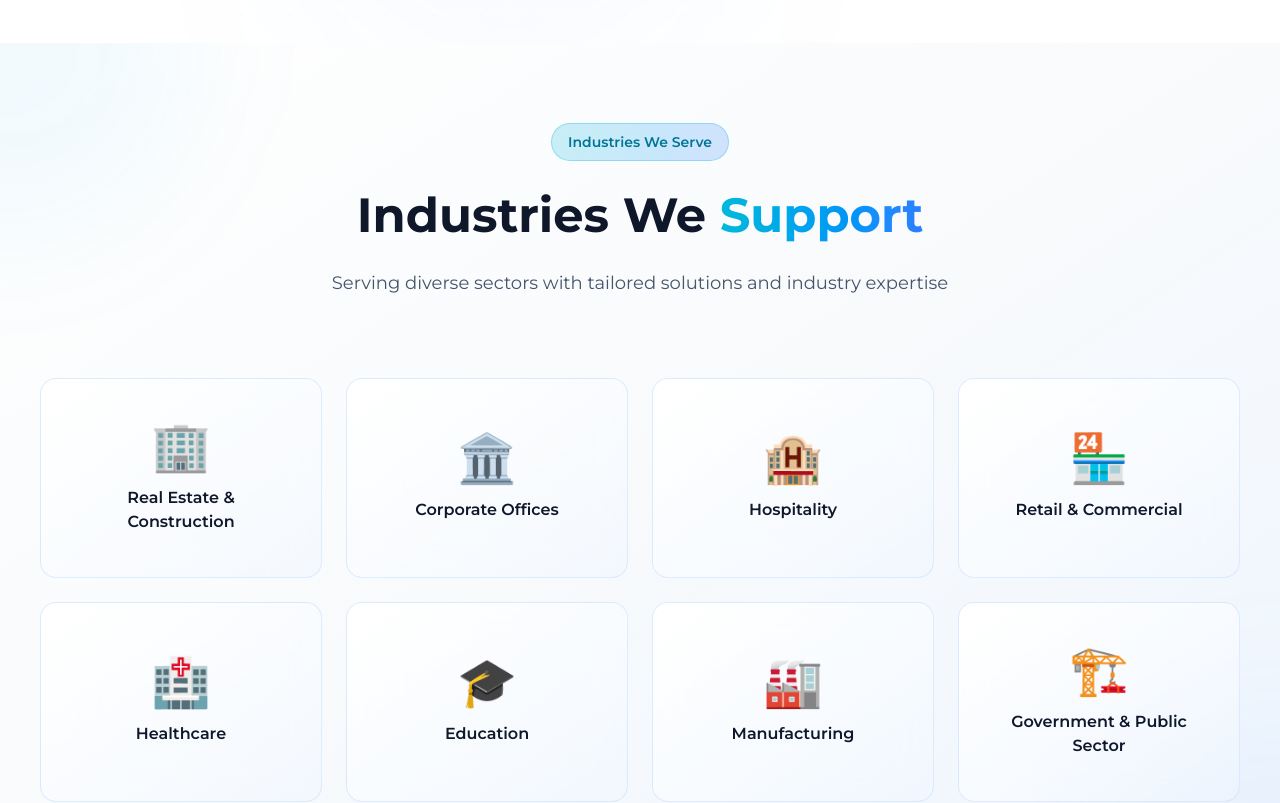
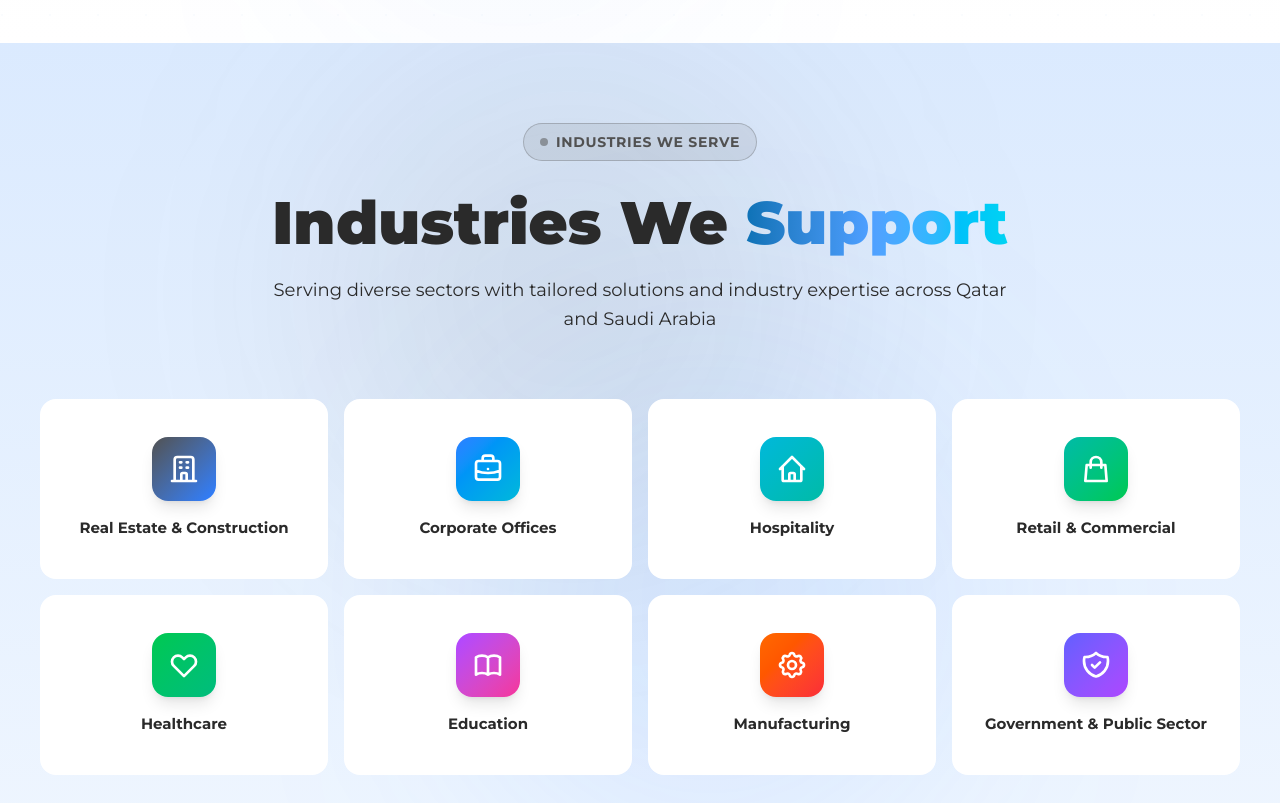
Before and after one commit to akmmubashir/al-qasas-group-web, a Next.js app: page /home in a window 1280 px wide. Shown: the part 4200-5003 px from the top of the page. Built offline with nearby package versions, Linux system fonts and the light colour scheme.

Commit message:
Industries We Support implemented

```diff
--- a/app/home/components/industriesSection.tsx
+++ b/app/home/components/industriesSection.tsx
@@ -9,42 +9,167 @@ const industries = [
   {
     id: 1,
     name: "Real Estate & Construction",
-    icon: "🏢",
+    gradient: "from-[#515151] to-blue-500",
+    icon: (
+      <svg
+        className="w-8 h-8"
+        fill="none"
+        viewBox="0 0 24 24"
+        stroke="currentColor"
+        strokeWidth={2}
+      >
+        <path
+          strokeLinecap="round"
+          strokeLinejoin="round"
+          d="M19 21V5a2 2 0 00-2-2H7a2 2 0 00-2 2v16m14 0h2m-2 0h-5m-9 0H3m2 0h5M9 7h1m-1 4h1m4-4h1m-1 4h1m-5 10v-5a1 1 0 011-1h2a1 1 0 011 1v5m-4 0h4"
+        />
+      </svg>
+    ),
   },
   {
     id: 2,
     name: "Corporate Offices",
-    icon: "🏛️",
+    gradient: "from-blue-500 to-cyan-500",
+    icon: (
+      <svg
+        className="w-8 h-8"
+        fill="none"
+        viewBox="0 0 24 24"
+        stroke="currentColor"
+        strokeWidth={2}
+      >
+        <path
+          strokeLinecap="round"
+          strokeLinejoin="round"
+          d="M21 13.255A23.931 23.931 0 0112 15c-3.183 0-6.22-.62-9-1.745M16 6V4a2 2 0 00-2-2h-4a2 2 0 00-2 2v2m4 6h.01M5 20h14a2 2 0 002-2V8a2 2 0 00-2-2H5a2 2 0 00-2 2v10a2 2 0 002 2z"
+        />
+      </svg>
+    ),
   },
   {
     id: 3,
     name: "Hospitality",
-    icon: "🏨",
+    gradient: "from-cyan-500 to-teal-500",
+    icon: (
+      <svg
+        className="w-8 h-8"
+        fill="none"
+        viewBox="0 0 24 24"
+        stroke="currentColor"
+        strokeWidth={2}
+      >
+        <path
+          strokeLinecap="round"
+          strokeLinejoin="round"
+          d="M3 12l2-2m0 0l7-7 7 7M5 10v10a1 1 0 001 1h3m10-11l2 2m-2-2v10a1 1 0 01-1 1h-3m-6 0a1 1 0 001-1v-4a1 1 0 011-1h2a1 1 0 011 1v4a1 1 0 001 1m-6 0h6"
+        />
+      </svg>
+    ),
   },
   {
     id: 4,
     name: "Retail & Commercial",
-    icon: "🏪",
+    gradient: "from-teal-500 to-green-500",
+    icon: (
+      <svg
+        className="w-8 h-8"
+        fill="none"
+        viewBox="0 0 24 24"
+        stroke="currentColor"
+        strokeWidth={2}
+      >
+        <path
+          strokeLinecap="round"
+          strokeLinejoin="round"
+          d="M16 11V7a4 4 0 00-8 0v4M5 9h14l1 12H4L5 9z"
+        />
+      </svg>
+    ),
   },
   {
     id: 5,
     name: "Healthcare",
-    icon: "🏥",
+    gradient: "from-green-500 to-emerald-500",
+    icon: (
+      <svg
+        className="w-8 h-8"
+        fill="none"
+        viewBox="0 0 24 24"
+        stroke="currentColor"
+        strokeWidth={2}
+      >
+        <path
+          strokeLinecap="round"
+          strokeLinejoin="round"
+          d="M4.318 6.318a4.5 4.5 0 000 6.364L12 20.364l7.682-7.682a4.5 4.5 0 00-6.364-6.364L12 7.636l-1.318-1.318a4.5 4.5 0 00-6.364 0z"
+        />
+      </svg>
+    ),
   },
   {
     id: 6,
     name: "Education",
-    icon: "🎓",
+    gradient: "from-purple-500 to-pink-500",
+    icon: (
+      <svg
+        className="w-8 h-8"
+        fill="none"
+        viewBox="0 0 24 24"
+        stroke="currentColor"
+        strokeWidth={2}
+      >
+        <path
+          strokeLinecap="round"
+          strokeLinejoin="round"
+          d="M12 6.253v13m0-13C10.832 5.477 9.246 5 7.5 5S4.168 5.477 3 6.253v13C4.168 18.477 5.754 18 7.5 18s3.332.477 4.5 1.253m0-13C13.168 5.477 14.754 5 16.5 5c1.747 0 3.332.477 4.5 1.253v13C19.832 18.477 18.247 18 16.5 18c-1.746 0-3.332.477-4.5 1.253"
+        />
+      </svg>
+    ),
   },
   {
     id: 7,
     name: "Manufacturing",
-    icon: "🏭",
+    gradient: "from-orange-500 to-red-500",
+    icon: (
+      <svg
+        className="w-8 h-8"
+        fill="none"
+        viewBox="0 0 24 24"
+        stroke="currentColor"
+        strokeWidth={2}
+      >
+        <path
+          strokeLinecap="round"
+          strokeLinejoin="round"
+          d="M10.325 4.317c.426-1.756 2.924-1.756 3.35 0a1.724 1.724 0 002.573 1.066c1.543-.94 3.31.826 2.37 2.37a1.724 1.724 0 001.065 2.572c1.756.426 1.756 2.924 0 3.35a1.724 1.724 0 00-1.066 2.573c.94 1.543-.826 3.31-2.37 2.37a1.724 1.724 0 00-2.572 1.065c-.426 1.756-2.924 1.756-3.35 0a1.724 1.724 0 00-2.573-1.066c-1.543.94-3.31-.826-2.37-2.37a1.724 1.724 0 00-1.065-2.572c-1.756-.426-1.756-2.924 0-3.35a1.724 1.724 0 001.066-2.573c-.94-1.543.826-3.31 2.37-2.37.996.608 2.296.07 2.572-1.065z"
+        />
+        <path
+          strokeLinecap="round"
+          strokeLinejoin="round"
+          d="M15 12a3 3 0 11-6 0 3 3 0 016 0z"
+        />
+      </svg>
+    ),
   },
   {
     id: 8,
     name: "Government & Public Sector",
-    icon: "🏗️",
+    gradient: "from-indigo-500 to-purple-500",
+    icon: (
+      <svg
+        className="w-8 h-8"
+        fill="none"
+        viewBox="0 0 24 24"
+        stroke="currentColor"
+        strokeWidth={2}
+      >
+        <path
+          strokeLinecap="round"
+          strokeLinejoin="round"
+          d="M9 12l2 2 4-4m5.618-4.016A11.955 11.955 0 0112 2.944a11.955 11.955 0 01-8.618 3.04A12.02 12.02 0 003 9c0 5.591 3.824 10.29 9 11.622 5.176-1.332 9-6.03 9-11.622 0-1.042-.133-2.052-.382-3.016z"
+        />
+      </svg>
+    ),
   },
 ];
 
@@ -120,51 +245,84 @@ const IndustriesSection = () => {
   return (
     <section
       ref={sectionRef}
-      className="relative bg-linear-to-br from-white via-slate-50 to-blue-50 overflow-hidden"
+      className="relative bg-linear-to-b from-blue-100 to-blue-50 overflow-hidden"
     >
-      {/* Background elements */}
-      <div className="absolute top-0 left-0 w-96 h-96 bg-linear-to-br from-blue-500/5 to-cyan-500/5 rounded-full blur-3xl -translate-x-1/2 -translate-y-1/2"></div>
-      <div className="absolute bottom-0 right-0 w-96 h-96 bg-linear-to-br from-cyan-500/5 to-purple-500/5 rounded-full blur-3xl translate-x-1/2 translate-y-1/2"></div>
+      {/* Grid pattern background */}
+      {/* <div
+        className="absolute inset-0 z-0 opacity-[0.15]"
+        style={{
+          backgroundImage: `
+          linear-gradient(to right, #1a1a1a 1px, transparent 1px),
+          linear-gradient(to bottom, #1a1a1a 1px, transparent 1px)
+        `,
+          backgroundSize: "60px 60px",
+        }}
+      /> */}
+
+      {/* Gradient orbs */}
+      <div className="absolute top-0 left-1/4 w-125 h-125 bg-[#515151]/10 rounded-full blur-[120px]" />
+      <div className="absolute bottom-0 right-1/4 w-125 h-125 bg-blue-500/10 rounded-full blur-[120px]" />
 
       <div className="max-w-300 mx-auto p-[80px_0px] max-xl:p-[60px_40px] max-lg:p-[60px_20px] max-md:p-[40px_20px] relative z-10">
-        <div className="text-center mb-20">
+        {/* Section Header */}
+        <div className="text-center mb-16 max-lg:mb-12">
           <div ref={titleRef}>
-            <h6 className="inline-block px-4 py-2 rounded-full bg-linear-to-r from-cyan-500/20 to-blue-500/20 border border-cyan-500/30 text-cyan-700 text-sm font-semibold mb-6">
-              Industries We Serve
-            </h6>
-            <h2 className="text-5xl max-lg:text-3xl font-bold text-slate-900 mb-6 leading-tight">
+            <div className="inline-flex items-center gap-2 px-4 py-2 bg-[#515151]/10 border border-[#515151]/30 rounded-full mb-6">
+              <div className="w-2 h-2 bg-[#515151] rounded-full animate-pulse" />
+              <span className="text-[#515151] text-sm font-bold tracking-wider uppercase">
+                Industries We Serve
+              </span>
+            </div>
+            <h2 className="text-6xl max-xl:text-5xl max-lg:text-4xl max-md:text-3xl font-black text-[#2a2a2a] mb-4 leading-tight">
               Industries We{" "}
-              <span className="bg-linear-to-r from-cyan-500 to-blue-500 bg-clip-text text-transparent">
+              <span className="bg-linear-to-r from-[#0D72B6] via-blue-400 to-cyan-400 bg-clip-text text-transparent">
                 Support
               </span>
             </h2>
           </div>
           <p
             ref={subtitleRef}
-            className="text-lg text-slate-600 max-w-2xl mx-auto leading-relaxed"
+            className="text-[#2a2a2a] text-lg max-w-3xl mx-auto leading-relaxed"
           >
             Serving diverse sectors with tailored solutions and industry
-            expertise
+            expertise across Qatar and Saudi Arabia
           </p>
         </div>
 
+        {/* Industries Grid */}
         <div
           ref={itemsRef}
-          className="grid grid-cols-2 md:grid-cols-3 lg:grid-cols-4 gap-6"
+          className="grid grid-cols-4 max-lg:grid-cols-3 max-md:grid-cols-2 gap-4 max-lg:gap-3"
         >
           {industries.map((industry) => (
-            <div key={industry.id} className="industry-card group relative">
-              {/* Gradient background on hover */}
-              <div className="absolute inset-0 bg-linear-to-r from-cyan-500/10 to-blue-500/10 rounded-2xl opacity-0 group-hover:opacity-100 transition-opacity duration-500 blur"></div>
+            <div
+              key={industry.id}
+              className="industry-card group cursor-pointer"
+            >
+              <div className="relative bg-white backdrop-blur-sm border border-white/10 rounded-2xl p-6 max-lg:p-5 hover:bg-white/10 hover:border-[#515151]/50 transition-all duration-500 h-full min-h-45 max-lg:min-h-40 flex flex-col items-center justify-center overflow-hidden group-hover:scale-105">
+                {/* Background gradient effect */}
+                <div
+                  className={`absolute inset-0 bg-linear-to-br ${industry.gradient} opacity-0 group-hover:opacity-10 transition-opacity duration-500`}
+                />
 
-              {/* Card content */}
-              <div className="relative bg-linear-to-br from-white to-blue-50/50 backdrop-blur-xl p-8 rounded-2xl border border-blue-200/50 group-hover:border-cyan-500/50 transition-all duration-500 h-full hover:shadow-2xl hover:shadow-cyan-500/10 flex flex-col items-center justify-center min-h-50">
-                <div className="text-5xl mb-4 group-hover:scale-125 group-hover:-rotate-12 transition-transform duration-300">
-                  {industry.icon}
+                {/* Icon container */}
+                <div
+                  className={`relative w-16 h-16 max-lg:w-14 max-lg:h-14 bg-linear-to-br ${industry.gradient} rounded-2xl flex items-center justify-center mb-4 shadow-lg group-hover:scale-110 group-hover:rotate-12 transition-all duration-500`}
+                >
+                  <div className="text-white">{industry.icon}</div>
                 </div>
-                <h3 className="text-base font-semibold text-slate-900 text-center group-hover:text-cyan-600 transition-colors duration-300">
+
+                {/* Text */}
+                <h3 className="text-center text-[#2a2a2a] text-[15px] max-lg:text-[14px] font-bold group-hover:text-[#515151] transition-colors duration-300 relative z-10">
                   {industry.name}
                 </h3>
+
+                {/* Decorative corner */}
+                <div className="absolute top-0 right-0 w-16 h-16 opacity-0 group-hover:opacity-100 transition-opacity duration-500">
+                  <div
+                    className={`absolute top-0 right-0 w-full h-full bg-linear-to-bl ${industry.gradient} opacity-10 rounded-bl-[100px]`}
+                  />
+                </div>
               </div>
             </div>
           ))}
--- a/app/home/page.tsx
+++ b/app/home/page.tsx
@@ -21,8 +21,8 @@ const HomePage = () => {
       <HeroSection />
       <AboutSection />
       <ServicesSection />
+      {/* <ProjectsSection /> */}
       <IndustriesSection />
-      {/* <ProjectsSection /> */}
       <WhyChooseUsSection />
       <TestimonialsSection />
       <PartnersSection />
```
Also changed, not shown: app/home/components/servicesSection.tsx (+99 -30 lines).
